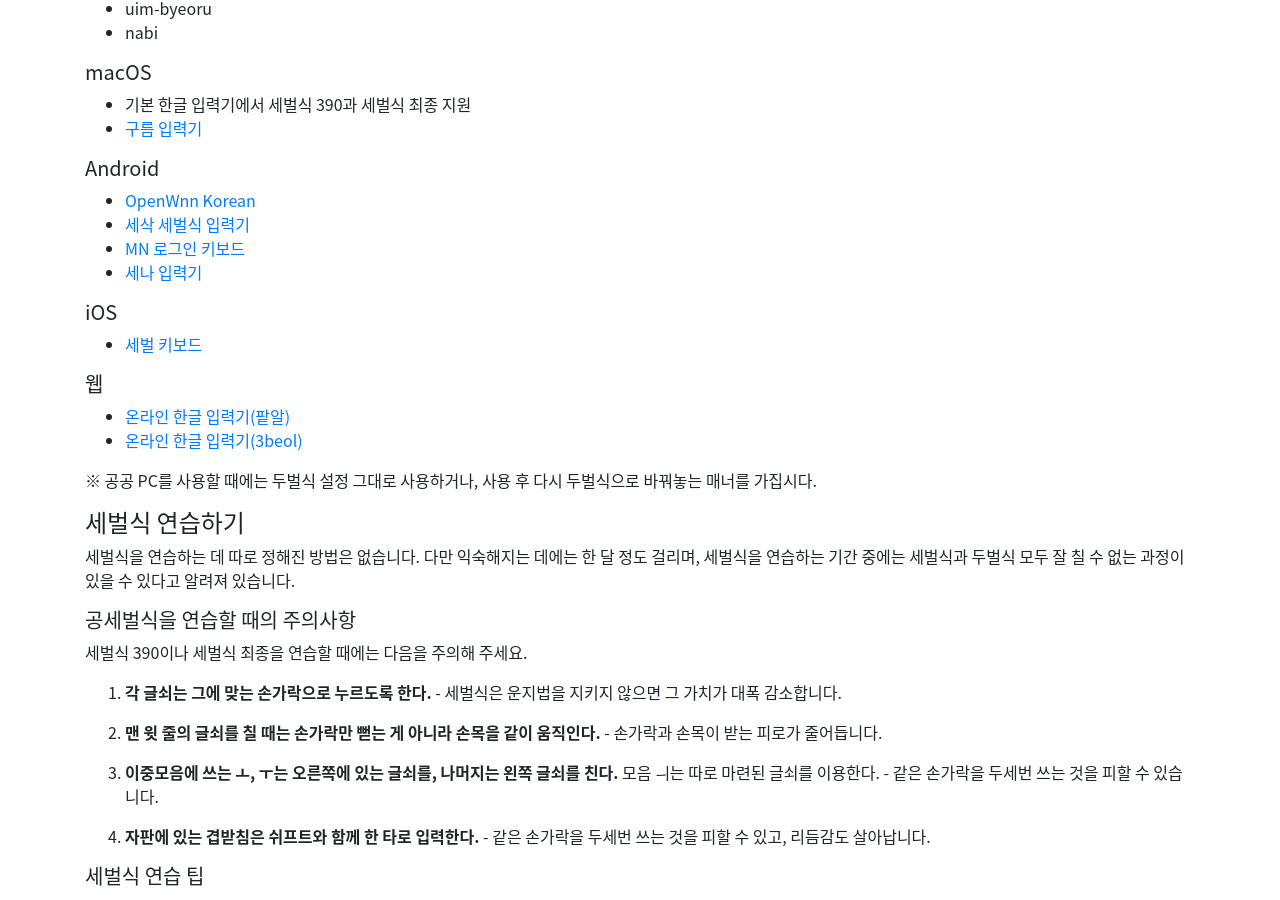
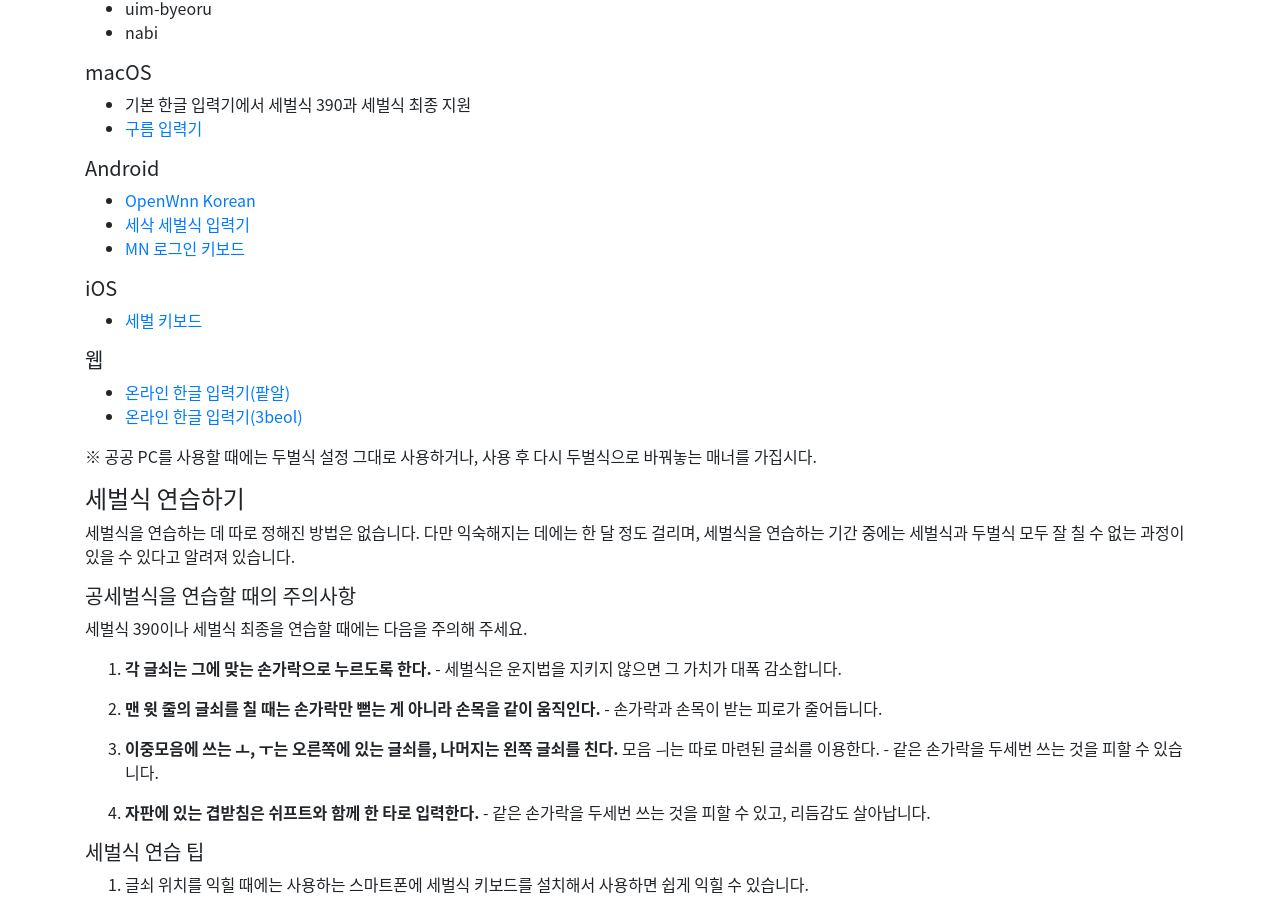
Before and after one commit to Sebeolsik/Sebeolsik.github.io, a Jekyll site: the page built from index.md, in a window 1280 px wide and 900 px high, scrolled down 7133 px. Built offline with Jekyll 4.4.1, drawn with Linux system fonts in a browser that asks for light colours; comment, search, counter and statistics services are not loaded; our own code applies the rules of GitHub Pages for plain Markdown files.

Commit message:
Remove sena keyboard link.

```diff
--- a/index.md
+++ b/index.md
@@ -149,7 +149,6 @@
 * [OpenWnn Korean](https://play.google.com/store/apps/details?id=me.blog.hgl1002.openwnn)
 * [세삭 세벌식 입력기](https://play.google.com/store/apps/details?id=com.egloos.woongyee.sesak)
 * [MN 로그인 키보드](https://play.google.com/store/apps/details?id=com.MobileNeuron.MNLogInKeyboard)
-* [세나 입력기](https://play.google.com/store/apps/details?id=com.sleet.android.sebeol390keyboard)
 
 ##### iOS
 * [세벌 키보드](https://itunes.apple.com/kr/app/%EC%84%B8%EB%B2%8C-%ED%82%A4%EB%B3%B4%EB%93%9C/id428835384?mt=8)
```
